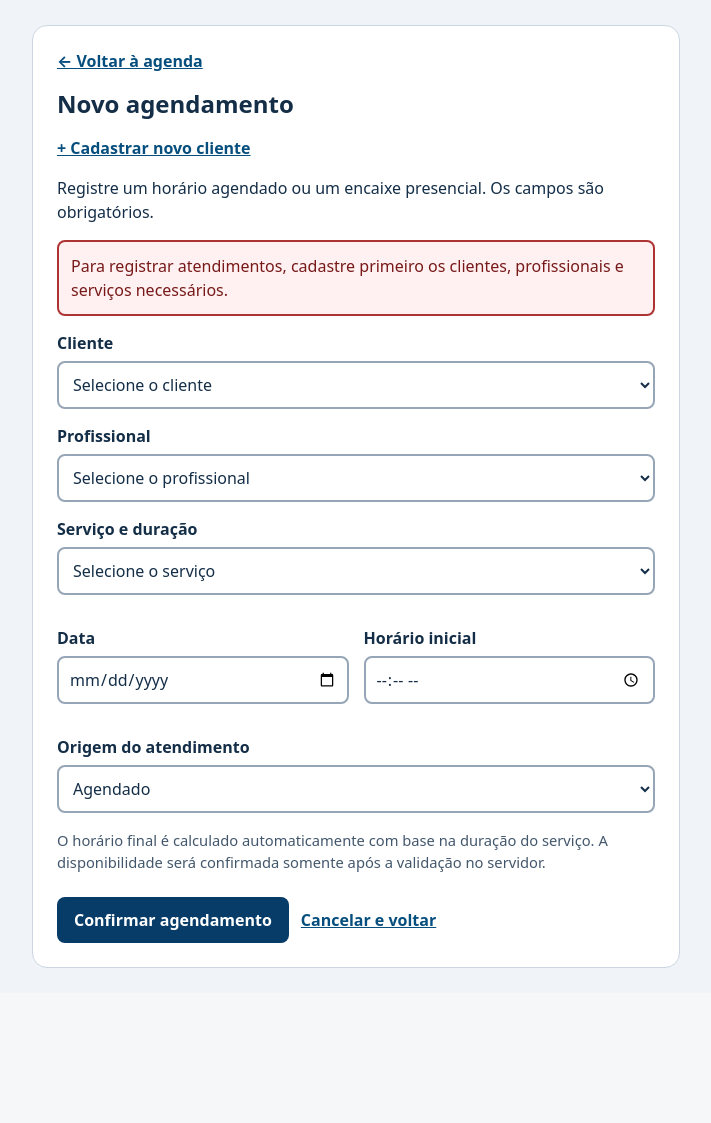
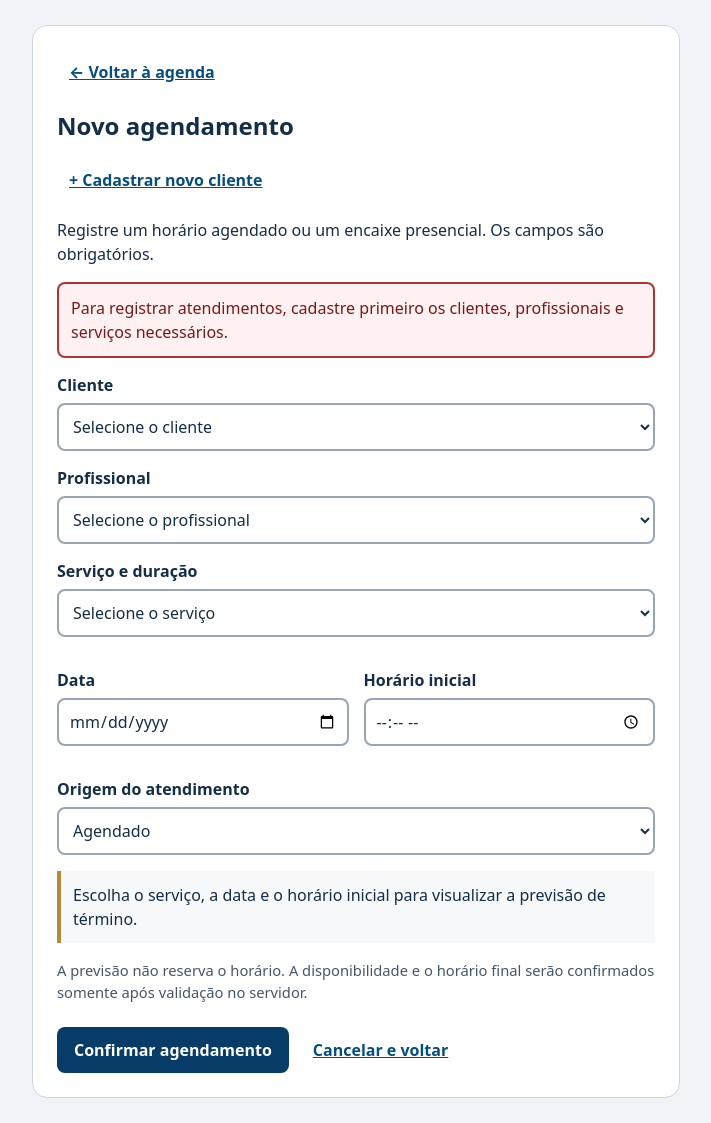
Before and after one commit to CarlosENunes93/agendafacil-corte-nobre, a Flask app: template app/templates/novo_agendamento.html in a window 1280 px wide. Shown: the part 117-1240 px from the top of the page, without its empty margins (284-995 px from the left). Before the commit the page ends 1085 px from the top, so only its background shows below. Run offline with Flask 3, Linux system fonts and the light colour scheme; the template is opened without the code that fills it, so the values that code supplies are empty.

Commit message:
style: ampliar alvos de toque e melhorar experiencia movel

```diff
--- a/app/templates/novo_agendamento.html
+++ b/app/templates/novo_agendamento.html
@@ -21,15 +21,17 @@
     .acoes{display:flex;flex-wrap:wrap;gap:12px;margin-top:24px;align-items:center}
     button{background:#073c69;color:white;border:0;border-radius:8px;min-height:46px;padding:10px 17px;font:inherit;font-weight:700;cursor:pointer}
     .aviso{font-size:.92rem;color:#43576c}
+    a.acao-link{display:inline-flex;align-items:center;min-height:44px;padding:10px 12px;border-radius:8px}
+    .previsao{border-left:4px solid #b68b37;background:#f6f8fa;padding:12px;margin:16px 0;line-height:1.5}
     @media(max-width:420px){section{padding:18px}.acoes button{width:100%}}
   </style>
 </head>
 <body>
 <header><div class="limite"><h1>AgendaFácil</h1><p>Sistema de agendamentos — Barbearia Corte Nobre</p></div></header>
 <main><section aria-labelledby="titulo">
-  <a href="{{ url_for('auth.agenda') }}">← Voltar à agenda</a>
+  <a class="acao-link" href="{{ url_for('auth.agenda') }}">← Voltar à agenda</a>
   <h2 id="titulo">Novo agendamento</h2>
-  <p><a href="{{ url_for('auth.novo_cliente') }}">+ Cadastrar novo cliente</a></p>
+  <p><a class="acao-link" href="{{ url_for('auth.novo_cliente') }}">+ Cadastrar novo cliente</a></p>
   <p>Registre um horário agendado ou um encaixe presencial. Os campos são obrigatórios.</p>
   {% if erro %}<p class="erro" role="alert">{{ erro }}</p>{% endif %}
   {% if not clientes or not profissionais or not servicos %}
@@ -57,7 +59,7 @@
       <select id="servico_id" name="servico_id" required>
         <option value="">Selecione o serviço</option>
         {% for item in servicos %}
-        <option value="{{ item['id'] }}" {% if valores['servico_id'] == item['id']|string %}selected{% endif %}>{{ item['nome'] }} — {{ item['duracao_minutos'] }} min</option>
+        <option value="{{ item['id'] }}" data-duracao="{{ item['duracao_minutos'] }}" {% if valores['servico_id'] == item['id']|string %}selected{% endif %}>{{ item['nome'] }} — {{ item['duracao_minutos'] }} min</option>
         {% endfor %}
       </select>
     </div>
@@ -75,11 +77,43 @@
         <option value="encaixe" {% if valores['origem'] == 'encaixe' %}selected{% endif %}>Encaixe</option>
       </select>
     </div>
-    <p class="aviso">O horário final é calculado automaticamente com base na duração do serviço. A disponibilidade será confirmada somente após a validação no servidor.</p>
+    <p class="previsao" id="previsao" role="status" aria-live="polite">Escolha o serviço, a data e o horário inicial para visualizar a previsão de término.</p>
+    <p class="aviso">A previsão não reserva o horário. A disponibilidade e o horário final serão confirmados somente após validação no servidor.</p>
     <div class="acoes"><button type="submit" {% if not clientes or not profissionais or not servicos %}disabled{% endif %}>Confirmar agendamento</button>
-      <a href="{{ url_for('auth.agenda') }}">Cancelar e voltar</a>
+      <a class="acao-link" href="{{ url_for('auth.agenda') }}">Cancelar e voltar</a>
     </div>
   </form>
 </section></main>
+<script>
+  // Previsão informativa; o servidor continua sendo a fonte de verdade.
+  (() => {
+    const servico = document.getElementById("servico_id");
+    const dia = document.getElementById("data");
+    const hora = document.getElementById("hora");
+    const mensagem = document.getElementById("previsao");
+    function atualizar() {
+      const opcao = servico.selectedOptions[0];
+      const duracao = Number(opcao?.dataset.duracao);
+      if (!opcao?.dataset.duracao || !dia.value || !/^\\d{2}:\\d{2}$/.test(hora.value)) {
+        mensagem.textContent = "Escolha o serviço, a data e o horário inicial para visualizar a previsão de término.";
+        return;
+      }
+      const [h, m] = hora.value.split(":").map(Number);
+      const inicio = h * 60 + m;
+      const fim = inicio + duracao;
+      if (!Number.isInteger(duracao) || duracao <= 0 || fim >= 24 * 60) {
+        mensagem.textContent = "O atendimento deve terminar na mesma data. Escolha outro horário.";
+        return;
+      }
+      const formatar = minutos => String(Math.floor(minutos / 60)).padStart(2, "0") + ":" + String(minutos % 60).padStart(2, "0");
+      mensagem.textContent = "Previsão: " + formatar(inicio) + "–" + formatar(fim) + " (" + duracao + " minutos). Disponibilidade ainda não verificada.";
+    }
+    [servico, dia, hora].forEach(campo => {
+      campo.addEventListener("change", atualizar);
+      campo.addEventListener("input", atualizar);
+    });
+    atualizar();
+  })();
+</script>
 </body>
 </html>
```
